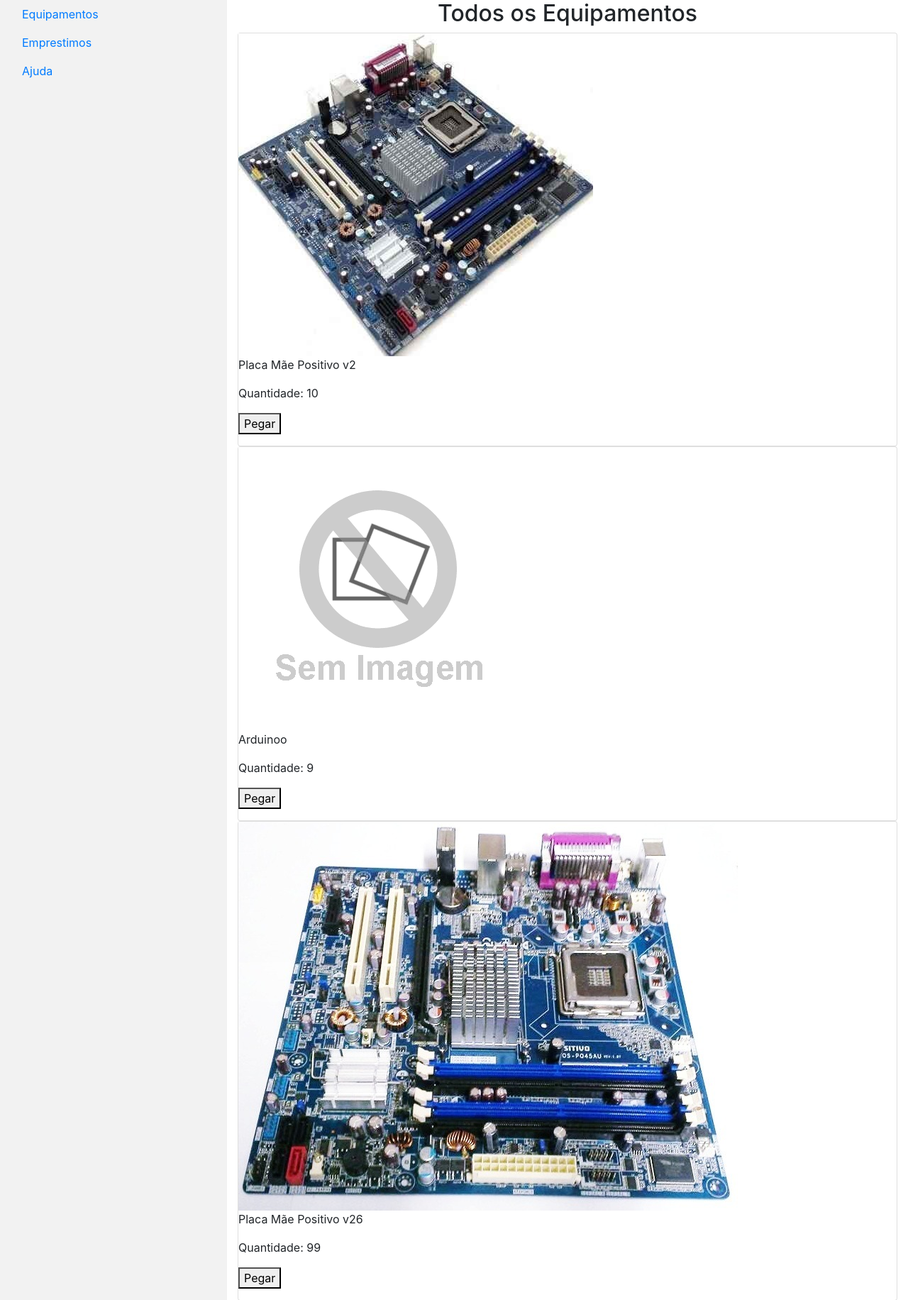
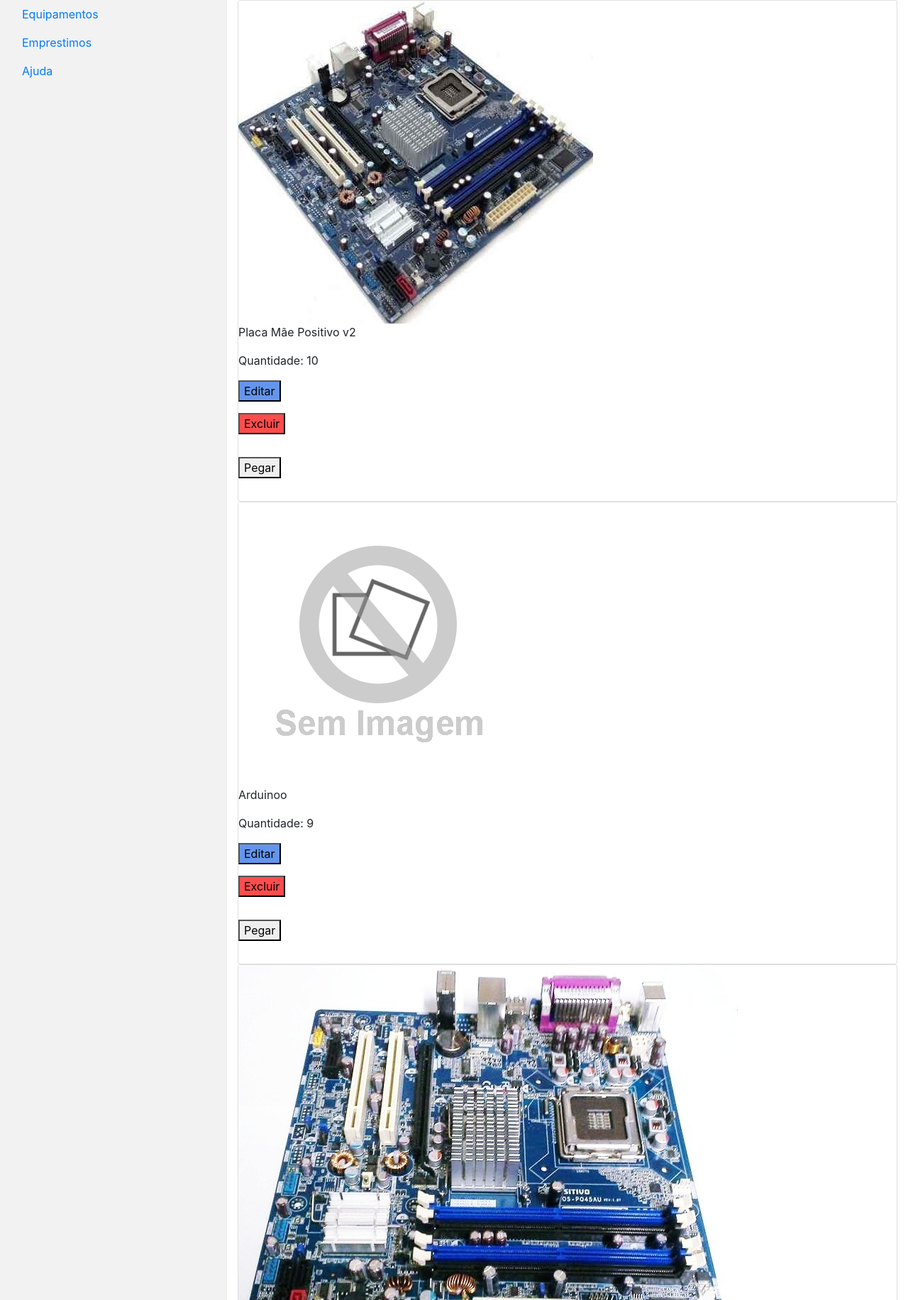
Before and after one commit to brendonlucas/Controle-Lims, a Django app: page /equipamentos in a window 1280 px wide. Shown: the part 160-1992 px from the top of the page at 71% size. Run offline with Django 3.2, Linux system fonts and the light colour scheme; data comes from the database, SQL or seed files in the repository; some libraries are stand-ins or nearby versions.

Commit message:
refactor equipmamentos resource

```diff
--- a/controle/templates/listar_items_editar.html
+++ b/controle/templates/equipamentos/listar.html
@@ -3,13 +3,16 @@
   {% if itens %}
     {% for item in itens %}
         <div class="card">
-            <a href="{% url 'equipamento' item.id %}"
-                <img class="item" src="{{ item.imagem.url }}" alt="{{ item.nome }}">
+            <a href="{% url 'equipamento' item.id %}">
+                <img  src="{{ item.imagem.url }}" alt="{{ item.nome }}">
             </a>
           <p class="nome">{{item.nome}} </p>
           <p class="price">Quantidade: {{ item.quantidade }}</p>
             <a href="{% url 'editar_equipamento' pk=item.id %}"> <p><button class="pegar"  style="background-color: cornflowerblue; "> Editar</button></p></a>
-          <p><button class="pegar" style="background-color: #FF4D4D">Excluir</button></p>
+          <p><button class="excluir" style="background-color: #FF4D4D">Excluir</button></p>
+          <p>
+              <p><button class="pegar">Pegar</button></p>
+          </p>
         </div>
     {% endfor %}
   {% else %}
--- a/controle/templates/listar_equipamentos.html
+++ /dev/null
@@ -1,26 +0,0 @@
-
-{% extends 'base.html' %}
-{% block 'content' %}
-<div class="conteudo" style="overflow-y:auto; overflow-x:auto;">
-
-  {% if itens %}
-    <h2 style="text-align:center">Todos os Equipamentos</h2>
-          {% for item in itens %}
-              <div class="card">
-                  <a href="{% url 'equipamento' item.id %}">
-
-                      <img class="item" src="{{ item.imagem.url }}" alt="{{ item.nome }}">
-                  </a>
-                <p class="nome">{{item.nome}} </p>
-                <p class="price">Quantidade: {{ item.quantidade }}</p>
-                <p><button class="pegar">Pegar</button></p>
-              </div>
-          {% endfor %}
-
-      {% else %}
-          <p style="font-size: 30px; font-weight: bold; text-align:center">Nenhum item encontrado <br> :( </p>
-      {% endif %}
-
-  </div>
-
-{% endblock %}
--- a/controle/views.py
+++ b/controle/views.py
@@ -43,11 +43,11 @@
             return redirect('equipamentos')
 
     elif request.method == 'GET':
-        return render(request, 'adicionar_equipamento.html', {'form': form})
+        return render(request, 'equipamentos/adicionar.html', {'form': form})
 
 
 def exibir_equipamentos(request):
-    return render(request, 'listar_equipamentos.html', {'itens': Item.objects.all()})
+    return render(request, 'equipamentos/listar.html', {'itens': Item.objects.all()})
 
 
 def exibir_emprestimos(request):
@@ -67,12 +67,12 @@
 
 
 def editar_item(request):
-    return render(request, 'listar_items_editar.html', {'itens': Item.objects.all()})
+    return render(request, 'equipamentos/editar.html', {'itens': Item.objects.all()})
 
 
 def exibir_um_equipamento(request, item_id):
     item = Item.objects.get(id=item_id)
-    return render(request, 'exibir_um_equipamento.html', {'item': item})
+    return render(request, 'equipamento/exibir.html', {'item': item})
 
 
 def user_login(request):
@@ -89,7 +89,7 @@
 
 def eeditar(request, item_id):
     item = Item.objects.get(id=item_id)
-    return render(request, 'editar_equipamento.html', {'item': item})
+    return render(request, 'equipamento/editar.html', {'item': item})
 
 
 class Editar(UpdateView):
```
Also changed, not shown: controle/templates/equipamentos/adicionar.html (renamed from controle/templates/adicionar_equipamento.html), controle/templates/equipamentos/editar.html (renamed from controle/templates/editar_equipamento.html), controle/templates/equipamentos/exibir.html (renamed from controle/templates/exibir_um_equipamento.html).
